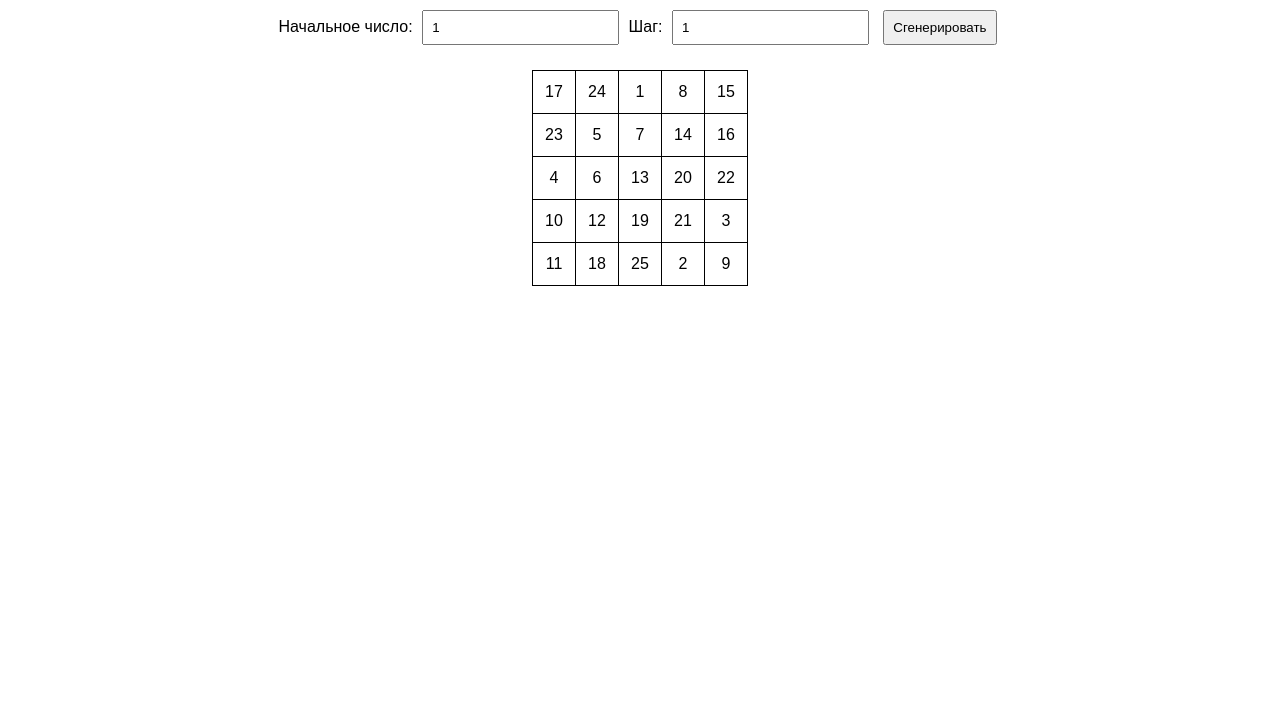
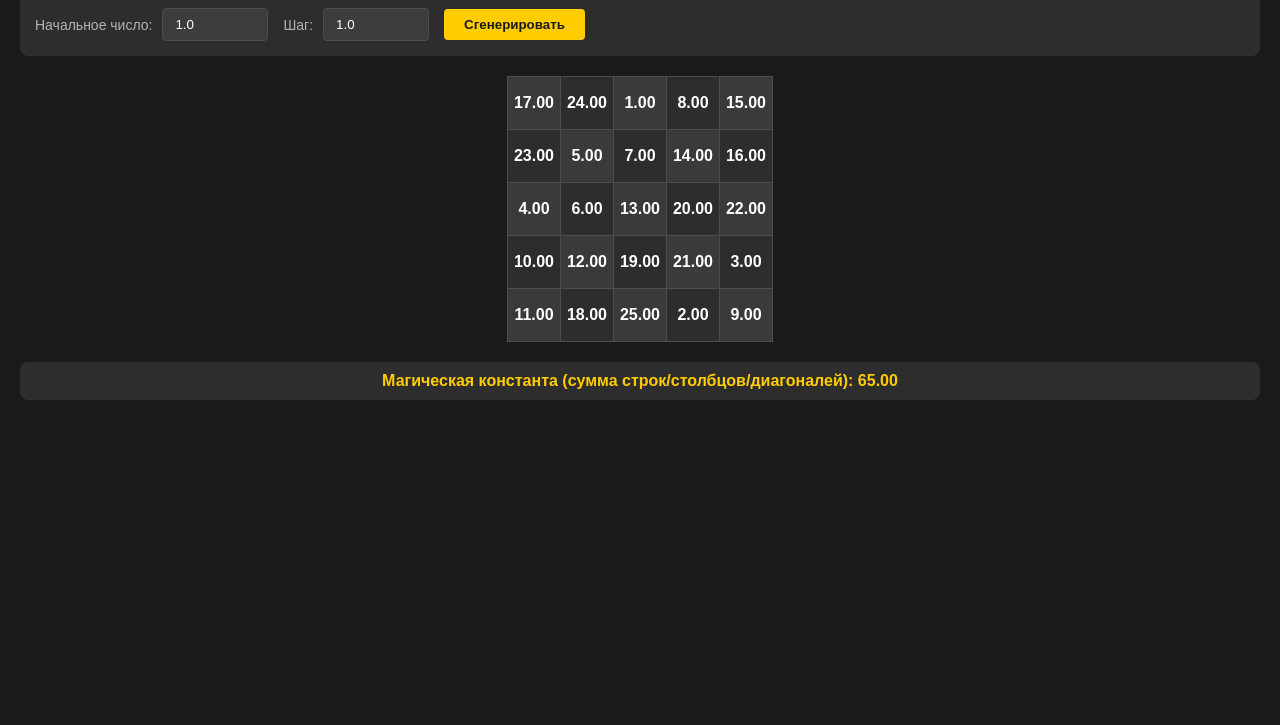
Before and after one commit to IgorEfimof/magic, a plain HTML site: page index.html in a window 1280 px wide. Shown: the part 75-800 px from the top of the page. Drawn offline with Linux system fonts and the light colour scheme.

Commit message:
Update index.html

```diff
--- a/index.html
+++ b/index.html
@@ -3,53 +3,128 @@
 <head>
     <meta charset="UTF-8">
     <meta name="viewport" content="width=device-width, initial-scale=1.0">
-    <title>Магический квадрат 5×5</title>
+    <title>Магический квадрат 5×5 (букмекерский стиль)</title>
     <style>
         body {
-            font-family: Arial, sans-serif;
-            margin: 20px;
+            font-family: 'Arial', sans-serif;
+            background-color: #1a1a1a;
+            margin: 0;
+            padding: 20px;
+            color: #e0e0e0;
         }
+
+        .header {
+            color: #ffcc00;
+            text-align: center;
+            margin-bottom: 20px;
+            font-size: 24px;
+            font-weight: bold;
+        }
+
+        .controls {
+            background-color: #2d2d2d;
+            padding: 15px;
+            border-radius: 8px;
+            margin-bottom: 20px;
+            display: flex;
+            flex-wrap: wrap;
+            align-items: center;
+            gap: 15px;
+        }
+
+        .control-group {
+            display: flex;
+            align-items: center;
+        }
+
+        label {
+            margin-right: 10px;
+            color: #b3b3b3;
+            font-size: 14px;
+        }
+
+        input {
+            background-color: #3d3d3d;
+            border: 1px solid #4d4d4d;
+            color: #ffffff;
+            padding: 8px 12px;
+            border-radius: 4px;
+            width: 80px;
+        }
+
+        button {
+            background-color: #ffcc00;
+            color: #1a1a1a;
+            border: none;
+            padding: 8px 20px;
+            border-radius: 4px;
+            font-weight: bold;
+            cursor: pointer;
+            transition: background-color 0.3s;
+        }
+
+        button:hover {
+            background-color: #ffd633;
+        }
+
         table {
             border-collapse: collapse;
-            margin: 20px auto;
+            margin: 0 auto;
+            background-color: #2d2d2d;
         }
+
         td {
-            width: 40px;
-            height: 40px;
-            border: 1px solid #000;
+            width: 50px;
+            height: 50px;
+            border: 1px solid #4d4d4d;
             text-align: center;
             vertical-align: middle;
+            color: #ffffff;
+            font-weight: bold;
         }
-        input, button {
-            padding: 8px;
-            margin: 5px;
+
+        .result {
+            text-align: center;
+            margin-top: 20px;
+            padding: 10px;
+            background-color: #2d2d2d;
+            border-radius: 8px;
+            color: #ffcc00;
+            font-weight: bold;
         }
-        .controls {
-            text-align: center;
-            margin-bottom: 20px;
+
+        /* Стиль для выделения ячеек */
+        td.highlight {
+            background-color: #3a3a3a;
         }
     </style>
 </head>
 <body>
-    <h1 style="text-align: center;">Магический квадрат 5×5</h1>
+    <div class="header">Магический квадрат 5×5</div>
 
     <div class="controls">
-        <label for="startNum">Начальное число:</label>
-        <input type="number" id="startNum" value="1" min="1">
+        <div class="control-group">
+            <label for="startNum">Начальное число:</label>
+            <input type="number" id="startNum" value="1.0" step="0.01">
+        </div>
 
-        <label for="step">Шаг:</label>
-        <input type="number" id="step" value="1" min="1">
+        <div class="control-group">
+            <label for="step">Шаг:</label>
+            <input type="number" id="step" value="1.0" step="0.01">
+        </div>
 
         <button onclick="generateMagicSquare()">Сгенерировать</button>
     </div>
 
     <table id="magicSquare"></table>
 
+    <div class="result" id="magicConstant"></div>
+
     <script>
         function generateMagicSquare() {
             const n = 5;
-            const startNum = parseInt(document.getElementById("startNum").value) || 1;
-            const step = parseInt(document.getElementById("step").value) || 1;
+            const startNum = parseFloat(document.getElementById("startNum").value) || 1.0;
+            const step = parseFloat(document.getElementById("step").value) || 1.0;
 
             let magicSquare = Array(n).fill().map(() => Array(n).fill(0));
 
@@ -59,7 +134,7 @@
 
             for (let k = 0; k < n * n; k++) {
                 magicSquare[i][j] = currentNum;
-                currentNum += step;
+                currentNum = parseFloat((currentNum + step).toFixed(2));
 
                 let nexti = (i - 1 + n) % n;
                 let nextj = (j + 1) % n;
@@ -80,13 +155,19 @@
                 const row = table.insertRow();
                 for (let j = 0; j < n; j++) {
                     const cell = row.insertCell();
-                    cell.textContent = magicSquare[i][j];
+                    cell.textContent = magicSquare[i][j].toFixed(2);
+
+                    // Добавляем класс highlight для каждой второй ячейки
+                    if ((i + j) % 2 === 0) {
+                        cell.classList.add('highlight');
+                    }
                 }
             }
 
-            // Проверка магической константы (опционально)
-            const magicConstant = n * (startNum + (startNum + (n*n - 1)*step)) / 2;
-            console.log("Магическая константа: ", magicConstant);
+            // Расчёт магической константы
+            const magicSum = n * (2 * startNum + (n * n - 1) * step) / 2;
+            document.getElementById("magicConstant").textContent =
+                `Магическая константа (сумма строк/столбцов/диагоналей): ${magicSum.toFixed(2)}`;
         }
 
         // Генерация при загрузке
```
